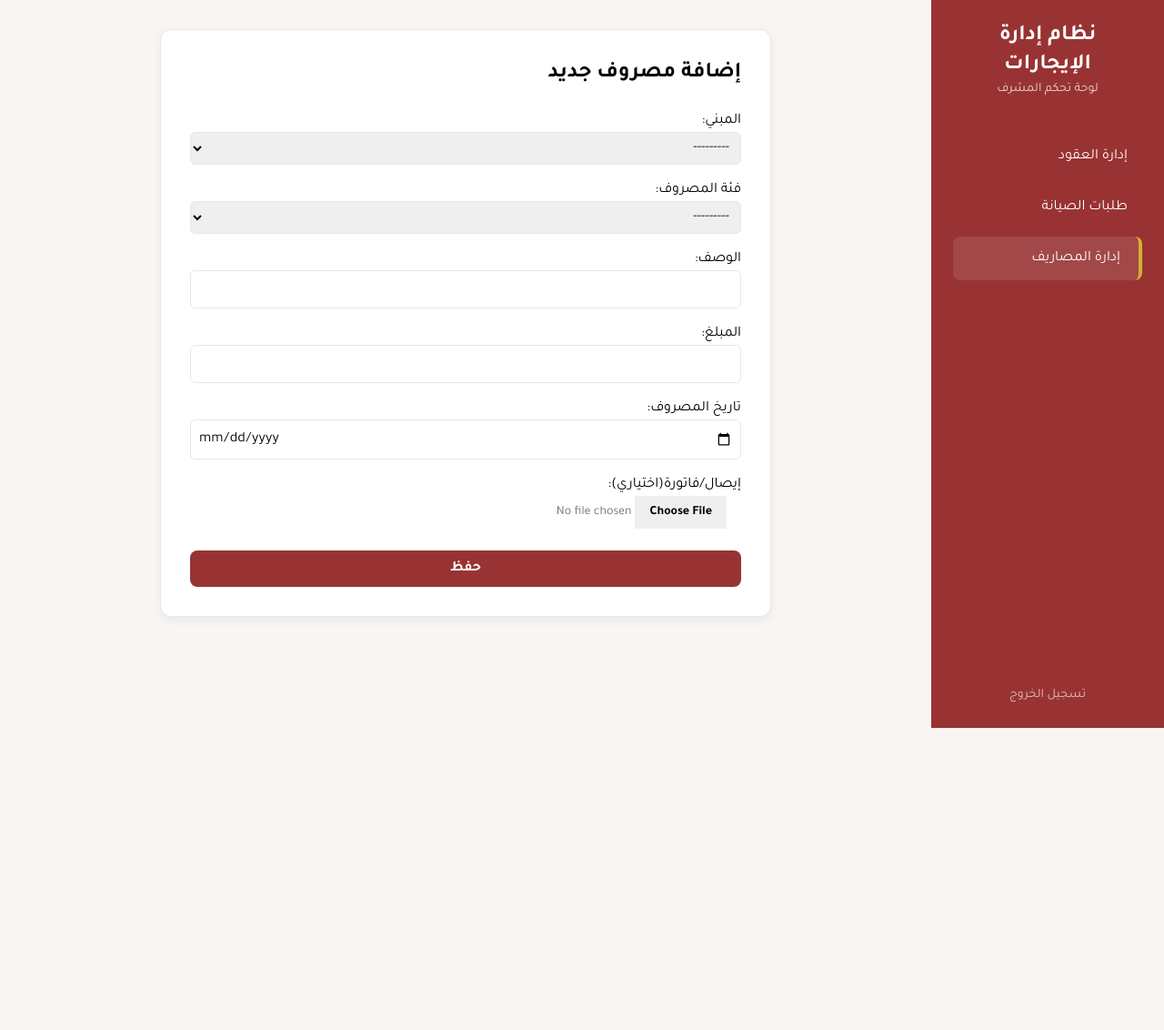
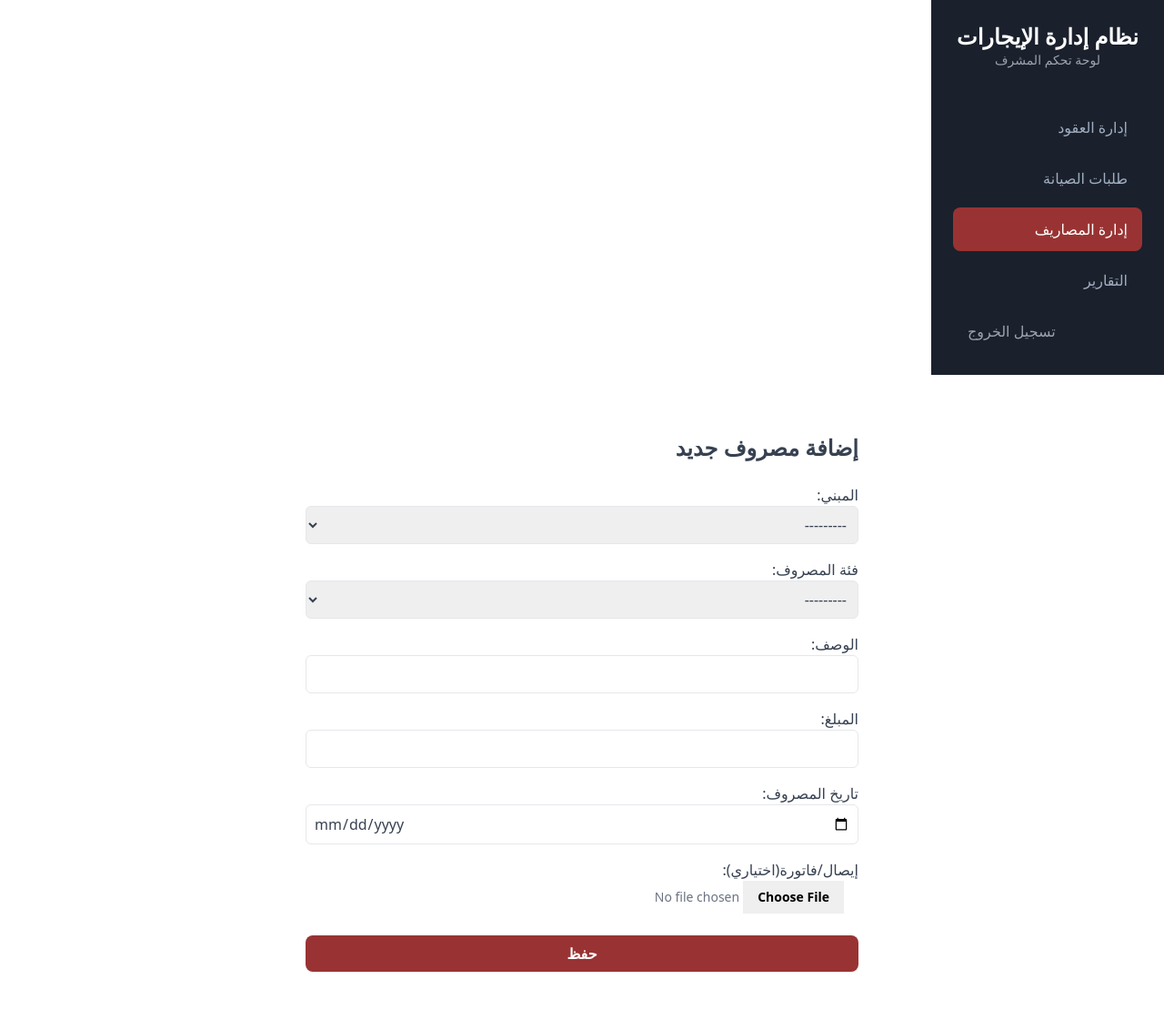
Before and after one commit to alabri0803/rent_management, a Django app: page /dashboard/expenses/new/ in a window 1280 px wide. Shown: the whole page at 91% size. Before the commit the page ends 800 px from the top, so only its background shows below. Run offline with Django 5.2, Linux system fonts and the light colour scheme; a user stored in the database is signed in; data comes from the database, SQL or seed files in the repository; some libraries are stand-ins or nearby versions.

Commit message:
تحديث dashboard/base.html

```diff
--- a/dashboard/templates/dashboard/base.html
+++ b/dashboard/templates/dashboard/base.html
@@ -3,30 +3,29 @@
   <head>
     <meta charset="UTF-8">
     <meta name="viewport" content="width=device-width, initial-scale=1.0">
-    <title>نظام إدارة الإيجارات - لوحة التحكم</title>
+    <title>{% block title %}نظام إدارة الإيجارات - لوحة التحكم{% endblock %}</title>
     <script src="https://cdn.tailwindcss.com"></script>
-    <link rel="preconnect" href="https://fonts.googleapis.com">
-    <link rel="preconnect" href="https://fonts.gstatic.com" crossorigin>
-    <link href="https://fonts.googleapis.com/css2?family=Tajawal:wght@400;500;700&display=swap" rel="stylesheet">
+    <script src="https://cdn.jsdelivr.net/npm/chart.js"></script>
     <style>
+      @import url('https://fonts.googleapis.com/css2?family=Tajawal:wght@400;700&display=swap')
        body {
          font-family: 'Tajawal', sans-serif;
-         background-color: #f8f5f2;
+         background-color: #f7fafc;
       }
       :root {
         --primary-color: #993333;
-        --secondary-color: #d4af37;
+        --secondary-color: #D4AF37;
       }
       .sidebar {
+        background-color: #1a202c;
+      }
+      .sidebar nav a {
+        color: #a0aec0;
+        transition: all 0.2s;
+      }
+      .sidebar nav a:hover, .sidebar nav a.active {
         background-color: var(--primary-color);
-      }
-      .sidebar a {
-        color: all 0.3s ease;
-      }
-      .sidebar a:hover, .sidebar a.active {
-        background-color: rgba(255, 255, 255, 0.1);
-        border-right: 4px solid var(--secondary-color);
-        padding-right: 1.25rem;
+        color: white;
       }
       .btn-primary {
         background-color: var(--primary-color);
@@ -34,66 +33,67 @@
         transition: background-color 0.3s;
       }
       .btn-primary:hover {
-        background-color: #7a2929;
+        background-color: #7c2a2a;
       }
       .card {
         background-color: white;
-        border-radius:12px;
-        box-shadow: 0 4px 12px rgba(0, 0, 0, 0.05);
+        border-radius:0.75rem;
+        box-shadow: 0 4px 6px -1px rgba(0, 0, 0, 0.1), 0 2px 4px -1px rgba(0, 0, 0, 0.06)
         border: 1px solid #e5e7eb;
       }
       .status-badge {
-        padding: 4px 12px;
+        padding: 0.25rem 0.75rem;
         border-radius: 9999px;
-        font-size: 0.8rem;
-        font-weight: 500;
+        font-size: 0.75rem;
+        font-weight: 600;
         text-transform: uppercase;
       }
       .status-active {
         background-color: #dcfce7;
         color: #166534;
       }
+      .status-expiring {
+        background-color: #fef9c3;
+        color: #854d0e;
+      }
       .status-expired {
-        background-color: #fef9c3;
+        background-color: #fee2e2;
         color: #991b1b;
       }
       .status-canceled {
         background-color: #e5e7eb;
-        color: #4b5563;
-      }
-      .table th {
-        background-color: #f9fafb;
+        color: #374151;
       }
     </style>
   </head>
-  <body class="flex h-screen">
-      <aside class="sidebar w-64 text-white p-6 flex-shrink-0 flex flex-col">
+  <body class="text-gray-700">
+      <aside class="sidebar w-64 text-white p-6 flex-shrink-0">
         <div class="text-center mb-10">
-          <h1 class="text-2xl font-bold text-white">نظام إدارة الإيجارات</h1>
-          <p class="text-sm opacity-80">لوحة تحكم المشرف</p>
+          <h1 class="text-2xl font-bold">نظام إدارة الإيجارات</h1>
+          <p class="text-sm text-gray-400">لوحة تحكم المشرف</p>
         </div>
         <nav>
-          <a href="{% url 'lease_list' %}" class="block py-3 px-4 rounded-lg mb-2 {% if 'lease' in request.resolver_match.url_name %}active{% endif %}">إدارة العقود</a>
+          <a href="{% url 'lease_list' %}" class="block py-3 px-4 rounded-lg mb-2 {% if request.resolver_match.url_name == 'lease_list' or request.resolver_match.url_name == 'lease_detail' %}active{% endif %}">إدارة العقود</a>
           <a href="{% url 'maintenance_admin_list' %}" class="block py-3 px-4 rounded-lg mb-2 {% if 'maintenance' in request.resolver_match.url_name %}active{% endif %}">
                 طلبات الصيانة
               </a>
             <a href="{% url 'expense_list' %}" class="block py-3 px-4 rounded-lg mb-2 {% if 'expense' in request.resolver_match.url_name %}active{% endif %}">إدارة المصاريف</a>
+           <a href="{% url 'report_selection' %}" class="block py-3 px-4 rounded-lg mb-2 {% if 'report' in request.resolver_match.url_name %}active{% endif %}">التقارير</a>
         </nav>
-        <div class="mt-auto text-center">
-          <a href="#" class="text-sm opacity-70 hover:opacity-100">
-            تسجيل الخروج
-          </a>
+        <div class="mt-auto">
+          <form action="{% url 'logout' %}" method="post">
+            {% csrf_token %}
+            <button type="submit" class="w-full text-left py-3 px-4 rounded-lg text-gray-400 hover:text-white">تسجيل الخروج</button>
+          </form>
         </div>
       </aside>
-        <main class="flex-1 p-8 overflow-y-auto">
+        <main class="flex-1 p-8 overflow-y-auto p-8">
           {% if messages %}
-          <div class="mb-4">
             {% for message in messages %}
-          <div class="p-4 rounded-md {% if message.tags == 'success' %}bg-green-100 text-green-800{% else %}bg-red-100 text-red-800{% endif %}" role="alert">
+          <div class="p-4 mb-4 text-sm rounded-lg {% if message.tags == 'success' %}bg-green-100 text-green-800{% else %}bg-red-100 text-red-800{% endif %}" role="alert">
             {{ message }}
           </div>
             {% endfor %}
-          </div>
           {% endif %}
           {% block content %}{% endblock %}
           </main>
```
